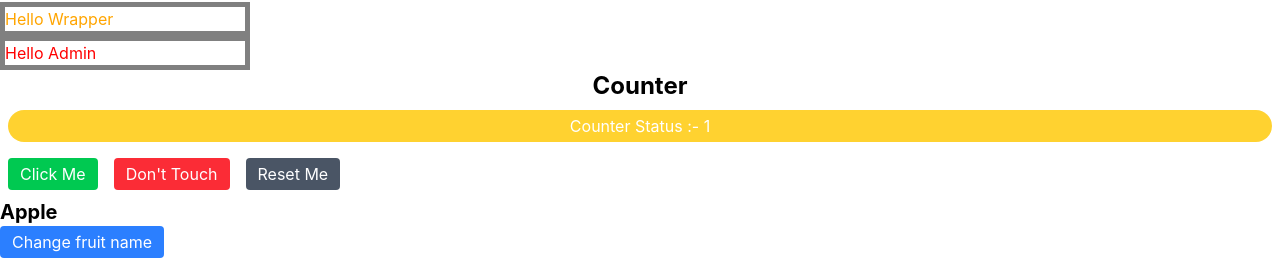
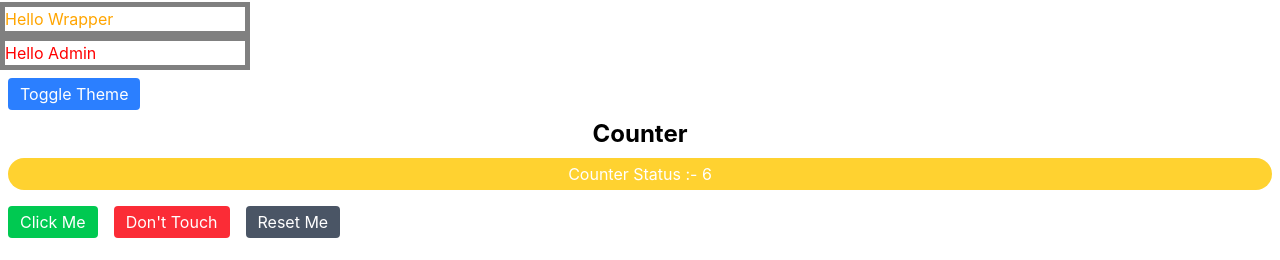
Before and after one commit to rohit6522/ReactJS, a React (Vite) app in the folder my-first-react-app/: page / in a window 1280 px wide. Shown: the part 329-589 px from the top of the page. Built offline with nearby package versions, Linux system fonts and the light colour scheme.

Commit message:
Learn useEffect

```diff
--- a/my-first-react-app/src/App.jsx
+++ b/my-first-react-app/src/App.jsx
@@ -6,6 +6,7 @@ import Counter from "./components/Counter";
 import Student from "./components/Student";
 import College from "./components/College";
 import Wrapper from "./components/Wrapper";
+import Effect from "./components/Effect";
 
 export default function App() {
   const [fruit, setFruit] = useState("Apple");
@@ -56,6 +57,7 @@ export default function App() {
       </Wrapper>
 
       <Counter />
+      <Effect />
 
       <h3 className="text-xl font-bold">{fruit}</h3>
       <button
--- a/my-first-react-app/src/components/Counter.jsx
+++ b/my-first-react-app/src/components/Counter.jsx
@@ -1,30 +1,75 @@
-import { useState } from "react"
 
-const Counter = () =>{
-  const[count,setCount] = useState(1);
+import { useEffect, useState } from "react"
 
-  const handleInc = () =>{
-    setCount(count+1);
+const Counter = () => {
+  const [count, setCount] = useState(1)
+  const [theme, setTheme] = useState(true)
+
+  const handleInc = () => {
+    setCount(count + 1)
   }
 
-  const handleDec = () =>{
-    setCount(count-1);
+  const handleDec = () => {
+    setCount(count - 1)
   }
 
-  const handleZero = () =>{
-    setCount(0);
+  const handleZero = () => {
+    setCount(0)
   }
 
-  return(
-    <div>
-      <h1 className="text-2xl font-bold text-center">Counter</h1>
-      <h2 className="bg-amber-300 text-white px-3 rounded-2xl m-2 py-1 text-center">Counter Status :- {count}</h2>
-      <button onClick={handleInc}  className="bg-green-500 text-white px-3 py-1 m-2 rounded">Click Me</button>
-      <button onClick={handleDec}  className="bg-red-500 text-white px-3 py-1 m-2 rounded">Don't Touch</button>
-      <button onClick={handleZero} className="bg-gray-600 text-white px-3 py-1 m-2 rounded">Reset Me</button>
+  const handleTheme = () => {
+    setTheme(!theme)
+  }
+
+  useEffect(() => {
+    console.log("Counter Started")
+
+    const timer = setInterval(() => {
+      setCount(count => count + 1)
+    }, 1000)
+
+    return () => clearInterval(timer)
+  }, [])
+
+  return (
+    <div className={theme ? "bg-white min-h-screen" : "bg-gray-900 min-h-screen"}>
+      <button
+        onClick={handleTheme}
+        className="bg-blue-500 text-white px-3 py-1 m-2 rounded"
+      >
+        Toggle Theme
+      </button>
+
+      <h1 className="text-2xl font-bold text-center">
+        Counter
+      </h1>
+
+      <h2 className="bg-amber-300 text-white px-3 rounded-2xl m-2 py-1 text-center">
+        Counter Status :- {count}
+      </h2>
+
+      <button
+        onClick={handleInc}
+        className="bg-green-500 text-white px-3 py-1 m-2 rounded"
+      >
+        Click Me
+      </button>
+
+      <button
+        onClick={handleDec}
+        className="bg-red-500 text-white px-3 py-1 m-2 rounded"
+      >
+        Don't Touch
+      </button>
+
+      <button
+        onClick={handleZero}
+        className="bg-gray-600 text-white px-3 py-1 m-2 rounded"
+      >
+        Reset Me
+      </button>
     </div>
   )
 }
 
-
-export default Counter;
+export default Counter
--- /dev/null
+++ b/my-first-react-app/src/components/Effect.jsx
@@ -0,0 +1,13 @@
+import { useEffect } from "react";
+
+const Effect = () => {
+  useEffect(() => {
+    console.log("Render")
+  }, [])
+  return (
+    <div>
+      Effect
+    </div>
+  )
+}
+export default Effect;
```
